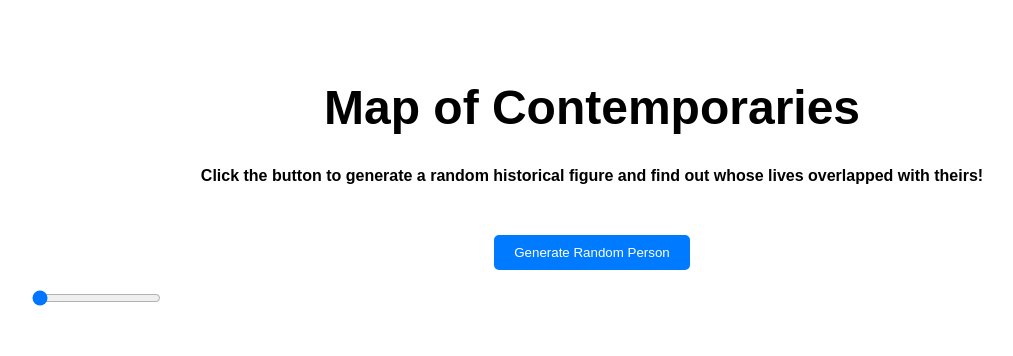
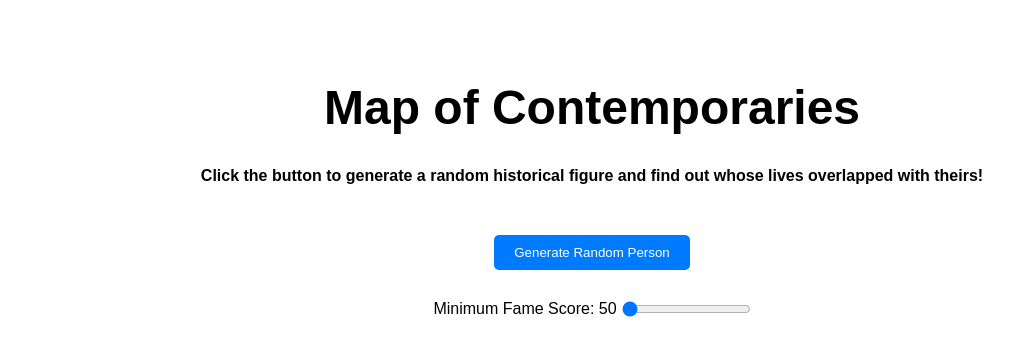
Before and after one commit to Jonathan-Heaney/map_of_contemporaries, a React (Vite) app in the folder react-frontend/: page / in a window 1280 px wide. Shown: the top 356 px of the page, without its empty margins (48-1061 px from the left). Built offline with nearby package versions, Linux system fonts and the light colour scheme.

Commit message:
Style slider to align center, fix spacing

```diff
--- a/react-frontend/src/App.css
+++ b/react-frontend/src/App.css
@@ -24,6 +24,16 @@ body {
   text-align: center;
   margin-bottom: 2rem;
   font-size: 1rem;
+}
+
+.hpi-filter-container {
+  display: flex;
+  justify-content: center;
+  margin: 30px;
+}
+
+.min-hpi {
+  margin-right: 5px;
 }
 
 /* Centering the button and random person details */
--- a/react-frontend/src/App.jsx
+++ b/react-frontend/src/App.jsx
@@ -7,7 +7,7 @@ import './App.css';
 
 function App() {
   const [randomPerson, setRandomPerson] = useState(null);
-  const [minHpi, setMinHpi] = useState(0);
+  const [minHpi, setMinHpi] = useState(50);
   const [overlapList, setOverlapList] = useState([]);
   const [fameOverlapList, setFameOverlapList] = useState([]);
 
@@ -52,7 +52,12 @@ function App() {
         fetchRandomPerson={fetchRandomPerson}
         person={randomPerson}
       ></RandomPerson>
+      <div className="hpi-filter-container">
+        <label htmlFor="hpi-slider">
+          Minimum Fame Score: <span className="min-hpi">{minHpi}</span>
+        </label>
         <input
+          id="hpi-slider"
           className="hpi-filter"
           type="range"
           min="50"
@@ -60,6 +65,7 @@ function App() {
           value={minHpi}
           onChange={(e) => setMinHpi(e.target.value)}
         />
+      </div>
       <div className="lists">
         <OverlapList people={overlapList} person={randomPerson}></OverlapList>
         <FameOverlapList
```
Also changed, not shown: 1 other file (tests, documents, lock files or other folders). Lines whose indentation alone changed are shown as unchanged.
